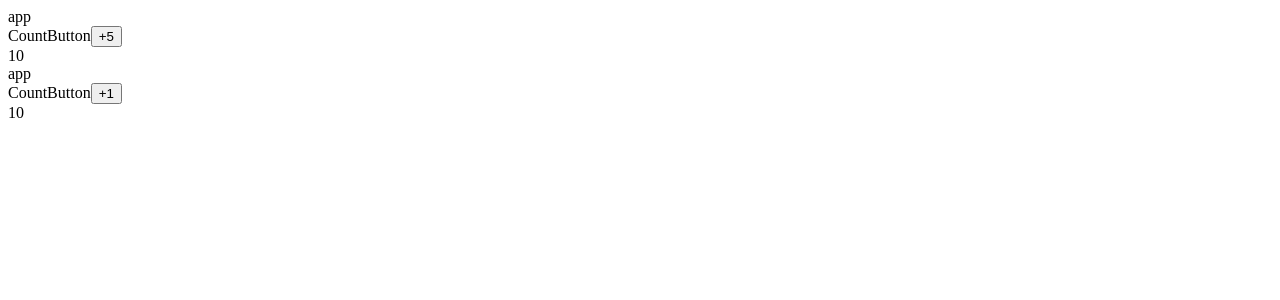
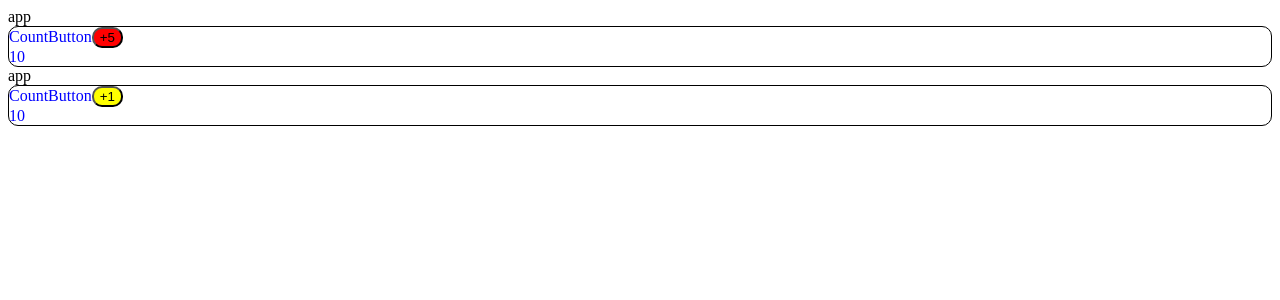
Before and after one commit to kaden175ck/Coding-Practice, a React (Create React App) app in the folder React/Real-Intro/lemon/: page / in a window 1280 px wide. Shown: the top 300 px of the page. Built offline with nearby package versions, Linux system fonts and the light colour scheme.

Commit message:
pass props to style

```diff
--- a/React/Real-Intro/lemon/src/components/App.js
+++ b/React/Real-Intro/lemon/src/components/App.js
@@ -23,13 +23,13 @@ const App = () => {
 
 
             {/* this is how you pass props: */}
-            <CountButton incrementBy = {5} />
+            <CountButton incrementBy = {5} buttonColor = {'red'}/>
             {/* you will see the empty object will
             have values: incrementBy 5 */}
 
 
             app
-            <CountButton incrementBy = {1}/>
+            <CountButton incrementBy = {1} buttonColor = {'yellow'}/>
             {/* this is how you reuse component easy af,
             and they are independent of each other */}
 
--- a/React/Real-Intro/lemon/src/components/CountButton.js
+++ b/React/Real-Intro/lemon/src/components/CountButton.js
@@ -72,7 +72,24 @@ const CountButton = (props) => {
     console.log("components re-rendered")
     // everytime you update the state, this whole page(this whole file will get execute agin)
 
-    return <div>CountButton
+
+    // now whenever we want to style the component,
+    // you need to pass the style object
+    const divStyle = {
+        color: "blue",
+        /* this is an object,
+        as you can see this is not CSS you see often*/
+        border: "1px solid black",
+        borderRadius:"10px",
+    }
+    const buttonStyles = {
+        background: props.buttonColor,
+        borderRadius:"10px",
+    }
+
+
+
+    return <div style = {divStyle}>CountButton
         {/* <button onClick={
             () => {alert("Clicked")}
         }>+1</button> here I did arrow function,but you can do whatever */}
@@ -81,7 +98,7 @@ const CountButton = (props) => {
         {/* now instead of say +1, you could say plus incrementBy
         <button onClick={handleClick}>+1</button> */}
         {/* in order to let the button not show +1 */}
-        <button onClick={handleClick}>+{props.incrementBy}</button>
+        <button style = {buttonStyles} onClick={handleClick}>+{props.incrementBy}</button>
         {/* onClick is called props or attribute  */}
 
 
```
Also changed, not shown: 1 other file (tests, documents, lock files or other folders).
